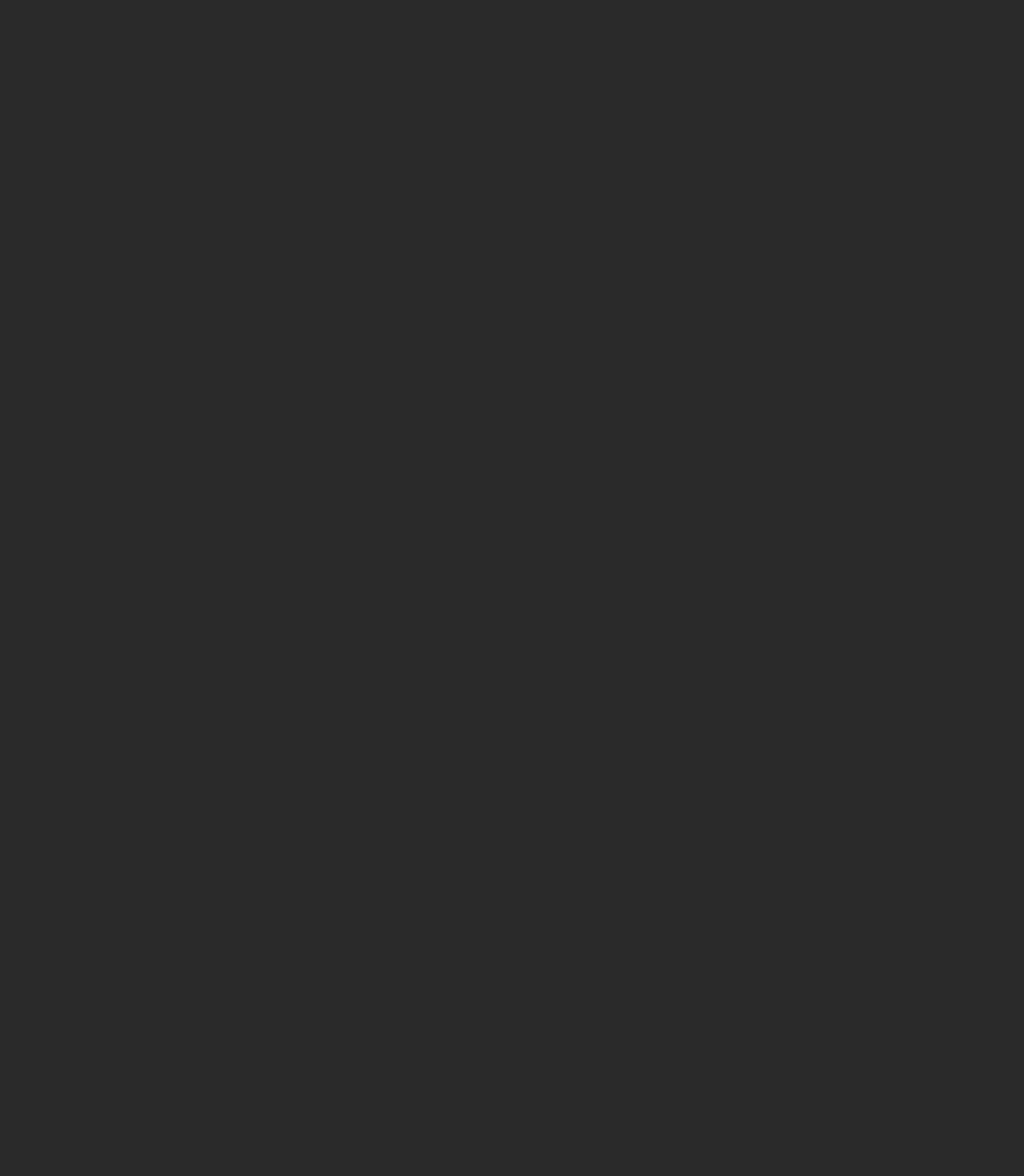
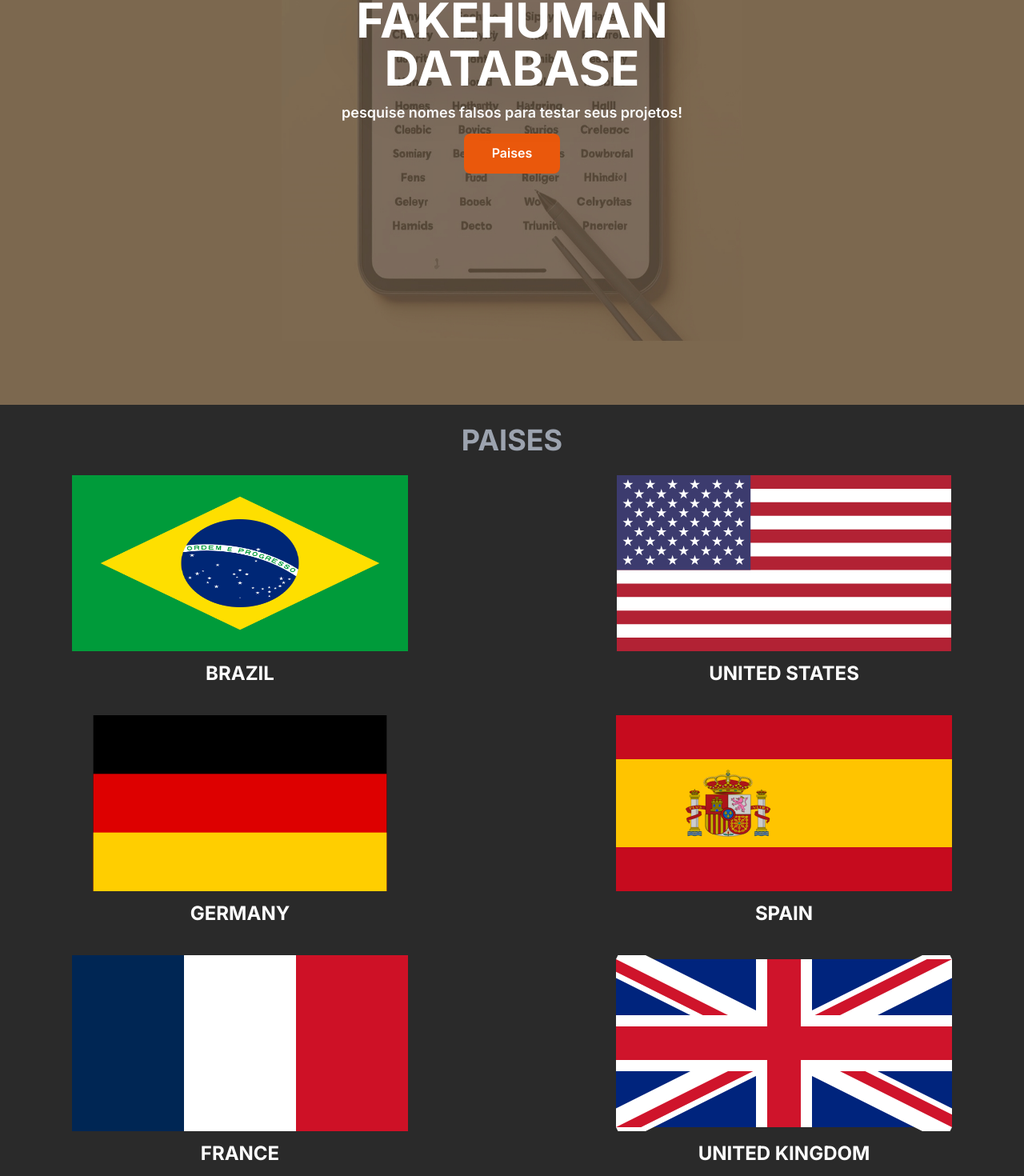
Before and after one commit to PetrusNoleto/fakehumandabaseweb, a Next.js app: page / in a window 1280 px wide. Shown: the part 294-1764 px from the top of the page at 80% size. Before the commit the page ends 800 px from the top, so only its background shows below. Built offline with nearby package versions, Linux system fonts and the light colour scheme.

Commit message:
create simple homepage

```diff
--- a/src/app/page.tsx
+++ b/src/app/page.tsx
@@ -3,6 +3,8 @@
 import ShowFlag from "@/components/flag/showflag";
 import HeaderComponent from "@/components/layoult/header/headerComponent";
 import { flagProps, flags } from "@/data/staticData";
+import Image from "next/image";
+import Link from "next/link";
 import { useEffect, useState } from "react";
 
 const staticFlags = flags as flagProps[]
@@ -13,22 +15,40 @@ export default function Home() {
     setStaticFlagsList(staticFlags)
   },[])
 return (
-    <main className="flex gap-3">
+    <main className="">
       <HeaderComponent/>
+      <section className="relative w-full flex justify-center items-center ">
+        <div className="relative w-full h-screen select-none ">
+          <Image src={"/image/homepagebackground.jpeg"} alt="" fill={true} className="select-none"/>
+        </div>
+        <div className="absolute flex flex-col gap-3">
+            <h1 className="uppercase text-6xl font-bold text-center text-white drop-shadow-2xl ">fakehuman<br/>database</h1>
+            <p className="text-lg text-center text-white font-semibold">pesquise nomes falsos para testar seus projetos!</p>
+            <Link href={"#nationsList"} className="p-3 bg-orange-600 rounded-lg self-center w-[120px] h-[50px] text-center capitalize font-semibold text-white">paises</Link>
+        </div>
+      </section>
+      <section className="fw-full lex flex-col items-center ">
+        <h2 className="text-center p-6 text-4xl uppercase font-bold text-gray-400">paises</h2>
+        <ul id="nationsList" className="w-full flex justify-around flex-wrap gap-20 ">
            {staticFlagsList.length > 0 ?
               <>
               {staticFlagsList.map((flag)=>{
                   return(
-              <div key={flag.flagId} className="w-[240px] h-[170px] relative">
-                <ShowFlag flagName={flag.flagName} flagSrc={flag.flagUrl} />
-                <a href={flag.flagPageUrl}>ir para {flag.flagName} </a>
-              </div>
+                    <li key={flag.flagId} className="w-[420px] h-[220px] relative ">
+                      <Link href={flag.flagPageUrl} className="relative">
+                        <ShowFlag flagName={flag.flagName} flagSrc={flag.flagUrl}/>
+                        <h3 className="text-2xl font-bold uppercase text-white text-center p-3">{flag.flagName}</h3>
+                      </Link>
+                    </li>
                   )
               })}
               </>
             :
               <>teste</>
           }
+        </ul>
+
+      </section>
     </main>
   );
 }
--- a/src/data/staticData.ts
+++ b/src/data/staticData.ts
@@ -20,5 +20,38 @@ export const flags:flagProps[] = [
     flagName:"United States",
     flagUrl:"/flags/us.svg",
     flagPageUrl:"/humans/unitedstates/"
+   },
+   {
+    flagId:3,
+    flagAbreviation:"de",
+    flagName:"Germany",
+    flagUrl:"/flags/Germany.svg",
+    flagPageUrl:"/humans/germany/"
+   },
+   {
+    flagId:3,
+    flagAbreviation:"es",
+    flagName:"Spain",
+    flagUrl:"/flags/Spain.svg",
+    flagPageUrl:"/humans/spain/"
+   },
+   {
+    flagId:3,
+    flagAbreviation:"de",
+    flagName:"France",
+    flagUrl:"/flags/France.svg",
+    flagPageUrl:"/humans/france/"
+   },
+   {
+    flagId:3,
+    flagAbreviation:"gb",
+    flagName:"United Kingdom",
+    flagUrl:"/flags/United_Kingdom.svg",
+    flagPageUrl:"/humans/unitedkingdom/"
    }
 ]
+
+
+// {flagId:7,flagAbreviation:"es",flagName:"Spain",flagAdreess:"/flags/Spain.svg",flagHref:"/nations/nation/es/"},
+// {flagId:8,flagAbreviation:"fr",flagName:"France",flagAdreess:"/flags/France.svg",flagHref:"/nations/nation/fr/"},
+// {flagId:9,flagAbreviation:"gb",flagName:"United Kingdom",flagAdreess:"/flags/United_Kingdom.svg",flagHref:"/nations/nation/gb/"},
```
Lines whose indentation alone changed are shown as unchanged.
